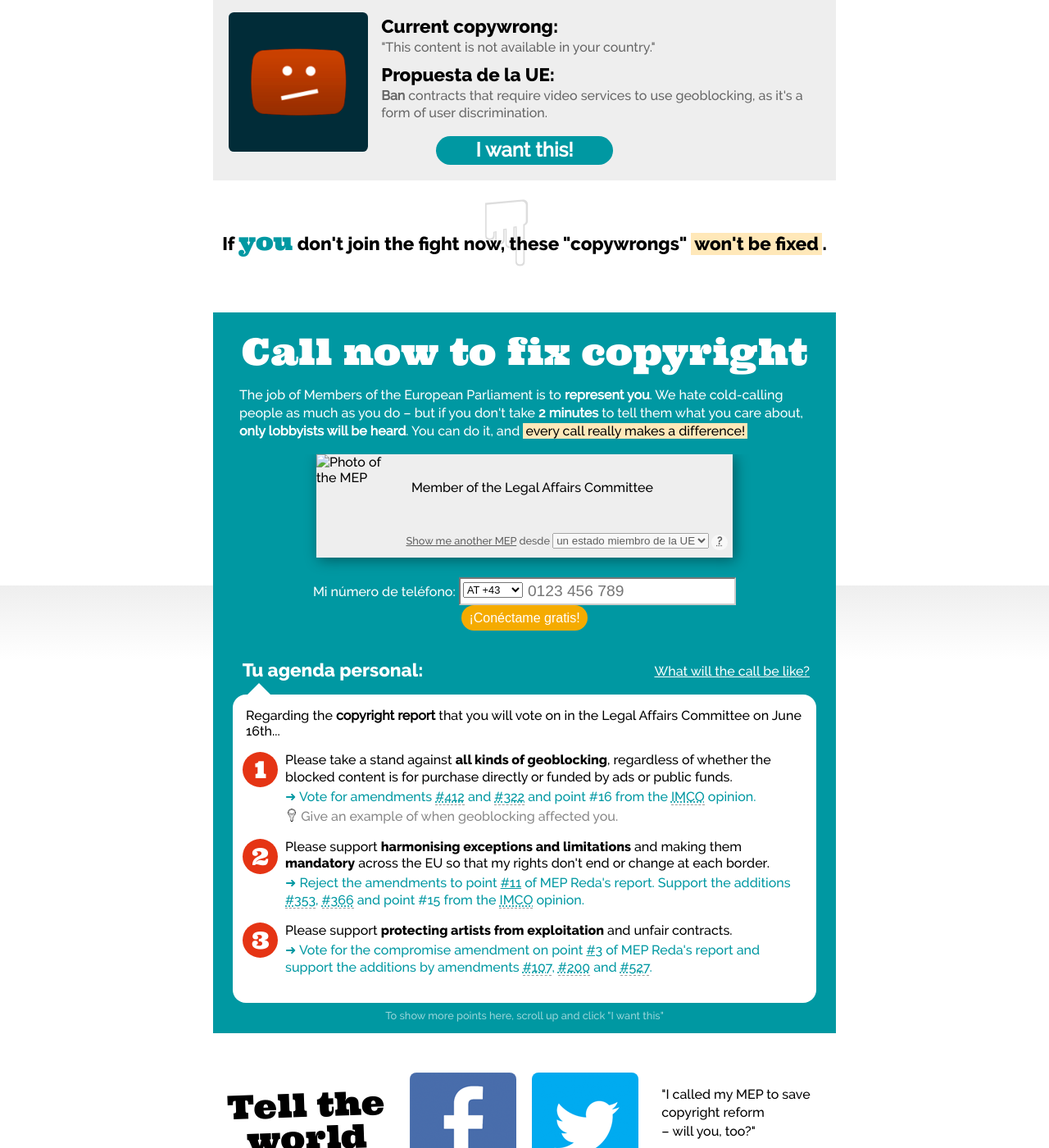
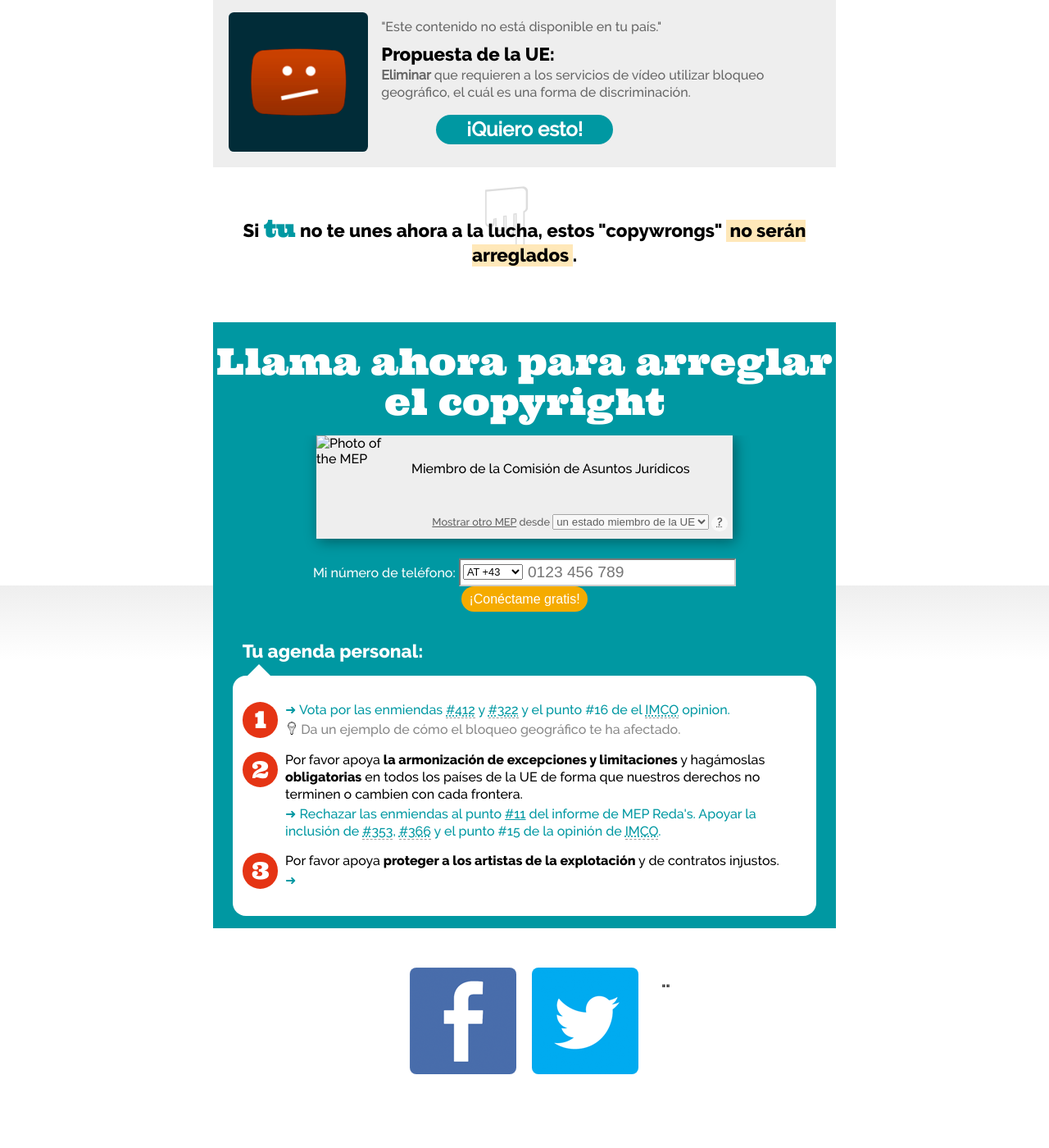
Before and after one commit to Copywrongs-Gang/Copywrongs2, a Jekyll site: the page built from es/index.html, in a window 1280 px wide and 1400 px high, scrolled down 1086 px. Shown: the whole window at 82% size. Built offline with Jekyll 4.4.1, drawn with Linux system fonts in a browser that asks for light colours; some of the changed text lies outside the part shown.

Commit message:
Translations

```diff
--- a/_data/spanish.yml
+++ b/_data/spanish.yml
@@ -8,101 +8,101 @@ debatingplans: "la UE está debatiendo planes para arreglar los problemas con el
 but: "Pero una poderosa alianza está saboteando estos necesarios cambios."
 whichthree: "¿Qué 3 de éstas propuestas son más importantes para ti?"
 geoblocking:
-    h: "<span>Overcome</span> geoblocking"
-    cw: "This content is not available in your country."
-    eu: "<strong>Ban</strong> contracts that require video services to use geoblocking, as it's a form of user discrimination."
-    please: "Please take a stand against <strong>all kinds of geoblocking</strong>, regardless of whether the blocked content is for purchase directly or funded by ads or public funds."
-    do: Vote for amendments <abbr class="am" title="Calls for an end to geoblocking">#412</abbr> and <abbr class="am" title="States that geoblocking should not prevent cultural minorities from accessing content">#322</abbr> and point <span class="am">#16</span> from the <abbr title="Internal Market Committee">IMCO</abbr> opinion.
-    tip: "Give an example of when geoblocking affected you."
+    h: "<span>Superar</span> el bloque geográfico"
+    cw: "Este contenido no está disponible en tu país."
+    eu: "<strong>Eliminar</strong> que requieren a los servicios de vídeo utilizar bloqueo geográfico, el cuál es una forma de discriminación."
+#    please: "Please take a stand against <strong>all kinds of geoblocking</strong>, regardless of whether the blocked content is for purchase directly or funded by ads or public funds."
+    do: Vota por las enmiendas <abbr class="am" title="Pide que se ponga fin al bloqueo">#412</abbr> y <abbr class="am" title="Establece que el bloqueo geográfico no debe impedir que las minorías culturales tengan acceso a contenido">#322</abbr> y el punto <span class="am">#16</span> de el <abbr title="Comisión de Mercado Interior">IMCO</abbr> opinion.
+    tip: "Da un ejemplo de cómo el bloqueo geográfico te ha afectado."
 extendborders:
-    h: "<span>Extend</span> your rights beyond borders"
-    cw: "What's allowed varies widely between EU countries. If you don't read up on the laws when travelling, you might become an outlaw!"
-    eu: "Make the <strong>exceptions and limitations</strong> to copyright <strong>mandatory</strong> across all EU member states."
+    h: "<span>Extender</span> tus derechos más allá de las fronteras"
+    cw: "Lo que está permitido varía ampliamente entre países de la UE. Si no te lees las leyes cuando viajas, ¡puedes convertirte en un delicuente!"
+    eu: "Hacer las <strong>excepciones y limitaciones</strong> al copyright <strong>obligatorias</strong> para todos los miembros de la UE."
     link: "https://juliareda.eu/copyright-evaluation-report-explained/#mandatory"
-    please: "Please support <strong>harmonising exceptions and limitations</strong> and making them <strong>mandatory</strong> across the EU so that my rights don't end or change at each border."
-    do: Reject the amendments to point <a class="am" href="https://juliareda.eu/copyright-evaluation-report-explained/#terms" target="_blank">#11</a> of MEP Reda's report. Support the additions <abbr class="am" title="Calls for new mandatory exceptions, for example for user-generated content">#353</abbr>, <abbr class="am" title="Calls for making exceptions mandatory">#366</abbr> and point <span class="am">#15</span> from the <abbr title="Internal Market Committee">IMCO</abbr> opinion.
+    please: "Por favor apoya <strong>la armonización de excepciones y limitaciones</strong> y hagámoslas <strong>obligatorias</strong> en todos los países de la UE de forma que nuestros derechos no terminen o cambien con cada frontera."
+    do: Rechazar las enmiendas al punto <a class="am" href="https://juliareda.eu/copyright-evaluation-report-explained/#terms" target="_blank">#11</a> del informe de MEP Reda's. Apoyar la inclusión de <abbr class="am" title="Pide nuevas excepciones obligatorias, por ejemplo para el contenido generado por el usuario">#353</abbr>, <abbr class="am" title="Pedir hacer excepciones obligatorias">#366</abbr> y el punto <span class="am">#15</span> de la opinión de <abbr title="Internal Market Committee">IMCO</abbr>.
 protectauthors:
-    h: "<span>Protect</span> authors from unfair contracts"
-    cw: "Artists don't have lawyers. Publishers and labels have armies of them. Guess who has the upper hand in contract negotiations?"
-    eu: "Protect artists from expoitative <strong>total buy-out contracts</strong> Europe-wide and allow them to <strong>take back their rights</strong> if unused."
+    h: "<span>Proteger</span> a los autores de contratos injustos"
+    cw: "Los artistas no tienen abogados. Los editores y los sellos tienen ejercitos de ellos. ¿Adivinas quién tiene las de ganar en las negociaciones de contratos?"
+#    eu: "Protect artists from expoitative <strong>total buy-out contracts</strong> Europe-wide and allow them to <strong>take back their rights</strong> if unused."
     link: "https://juliareda.eu/copyright-evaluation-report-explained/#authors"
-    please: "Please support <strong>protecting artists from exploitation</strong> and unfair contracts."
-    do: Vote for the compromise amendment on point <a class="am" href="https://juliareda.eu/copyright-evaluation-report-explained/#authors" target="_blank">#3</a> of MEP Reda's report and support the additions by amendments <abbr class="am" title="Cites a UN report that emphasizes the importance of protecting authors">#107</abbr>, <abbr class="am" title="Calls for an author's right to bring their works to the market themselves in case a rightholder does not do so for a period of time">#200</abbr> and <abbr class="am" title="Calls for income tied to exceptions and limitations (e.g. private copying levies) to go directly to the authors, not other rightholders">#527</abbr>.
+    please: "Por favor apoya <strong>proteger a los artistas de la explotación</strong> y de contratos injustos."
+#    do: Vote for the compromise amendment on point <a class="am" href="https://juliareda.eu/copyright-evaluation-report-explained/#authors" target="_blank">#3</a> of MEP Reda's report and support the additions by amendments <abbr class="am" title="Cites a UN report that emphasizes the importance of protecting authors">#107</abbr>, <abbr class="am" title="Calls for an author's right to bring their works to the market themselves in case a rightholder does not do so for a period of time">#200</abbr> and <abbr class="am" title="Calls for income tied to exceptions and limitations (e.g. private copying levies) to go directly to the authors, not other rightholders">#527</abbr>.
 righttoquote:
-    h: "<span>Grant</span> vloggers the right to quote"
-    cw: "Quoting some words is usually legal, but this hasn't been extended to videos or sound recordings – making YouTubers & podcasters outlaws."
-    eu: "Exceptions like the one for quotation must apply to all forms of cultural expression in a <strong>technology-neutral</strong> manner."
+    h: "<span>Garantizar</span> a vloggers el derecho de cita"
+#    cw: "Quoting some words is usually legal, but this hasn't been extended to videos or sound recordings – making YouTubers & podcasters outlaws."
+#    eu: "Exceptions like the one for quotation must apply to all forms of cultural expression in a <strong>technology-neutral</strong> manner."
     link: "https://juliareda.eu/copyright-evaluation-report-explained/#audiovisual"
-    please: "Please support <strong>extending quotation rights to audiovisual media</strong>."
-    do: Reject the amendments to point <a href="https://juliareda.eu/copyright-evaluation-report-explained/#audiovisual" target="_blank" class="am">#14</a> of MEP Reda's report.
-    tip: "Give an example of when you've quoted something in video or audio or if you're a fan of creators who do."
+#    please: "Please support <strong>extending quotation rights to audiovisual media</strong>."
+#    do: Reject the amendments to point <a href="https://juliareda.eu/copyright-evaluation-report-explained/#audiovisual" target="_blank" class="am">#14</a> of MEP Reda's report.
+#    tip: "Give an example of when you've quoted something in video or audio or if you're a fan of creators who do."
 righttolink:
-    h: "<span>Defend</span> your right to link"
-    cw: "The web is made of links. Can posting one be a crime? News publishers are calling for laws that limit how others can link to their websites."
-    eu: "Reject such laws and preserve the freedom to link."
+    h: "<span>Defender</span> tu derecho a enlazar"
+#    cw: "The web is made of links. Can posting one be a crime? News publishers are calling for laws that limit how others can link to their websites."
+#    eu: "Reject such laws and preserve the freedom to link."
     link: "https://savethelink.org"
-    please: "Please take a stand against an <strong>ancillary copyright for press publishers</strong> which would restrict linking to news articles."
-    do: Reject amendment <abbr class="am" title="Calls for the introduction of an ancillary copyright for press publishers">#204</abbr>. Support the compromise amendment on point <a href="https://juliareda.eu/copyright-evaluation-report-explained/#licenses" target="_blank" class="am">#21</a> of MEP Reda's report.
+#    please: "Please take a stand against an <strong>ancillary copyright for press publishers</strong> which would restrict linking to news articles."
+#    do: Reject amendment <abbr class="am" title="Calls for the introduction of an ancillary copyright for press publishers">#204</abbr>. Support the compromise amendment on point <a href="https://juliareda.eu/copyright-evaluation-report-explained/#licenses" target="_blank" class="am">#21</a> of MEP Reda's report.
 publicdomain:
-    h: "<span>Safeguard</span> the public domain"
-    cw: "Old artwork whose copyright has expired belongs to everyone. Yet some people claim digitising it grants new copyright."
-    eu: "Digitisation of works that are commonly owned shouldn't grant new protection."
+    h: "<span>Salvaguardar</span> el dominio público"
+#    cw: "Old artwork whose copyright has expired belongs to everyone. Yet some people claim digitising it grants new copyright."
+#    eu: "Digitisation of works that are commonly owned shouldn't grant new protection."
     link: "https://juliareda.eu/copyright-evaluation-report-explained/#publicdomain"
-    please: "Please <strong>safeguard the public domain</strong> by clarifying that making a digital copy of something that's free of copyright doesn't grant new copyright."
-    do: Reject amendments that would water down point <a href="https://juliareda.eu/copyright-evaluation-report-explained/#publicdomain" target="_blank" class="am">#6</a> in MEP Reda's report – support amendment <span class="am">#264</span> which clarifies it.
+#    please: "Please <strong>safeguard the public domain</strong> by clarifying that making a digital copy of something that's free of copyright doesn't grant new copyright."
+#    do: Reject amendments that would water down point <a href="https://juliareda.eu/copyright-evaluation-report-explained/#publicdomain" target="_blank" class="am">#6</a> in MEP Reda's report – support amendment <span class="am">#264</span> which clarifies it.
 libraries:
-    h: "<span>Enable</span> libraries to do their job online"
-    cw: "Libraries pay authors in return for the right to lend physical copies of books. But this right doesn't exist on the internet."
-    eu: "Allow <strong>e-lending</strong> so that libraries can continue fulfilling their important social function."
+#    h: "<span>Enable</span> libraries to do their job online"
+#    cw: "Libraries pay authors in return for the right to lend physical copies of books. But this right doesn't exist on the internet."
+#    eu: "Allow <strong>e-lending</strong> so that libraries can continue fulfilling their important social function."
     link: "https://juliareda.eu/copyright-evaluation-report-explained/#elending"
-    please: "Please allow libraries to <strong>e-lend books</strong>."
-    do: Vote for  amendments <abbr class="am" title="Calls for expanding mandatory exceptions to cover libraries">#348</abbr>, <abbr class="am" title="Calls for strengthening exceptions in the public interest">#350</abbr> and for points <span class="am">#16</span> and <span class="am">#22</span> from the <abbr title="Industry Committee">ITRE</abbr> opinion.
+#    please: "Please allow libraries to <strong>e-lend books</strong>."
+#    do: Vote for  amendments <abbr class="am" title="Calls for expanding mandatory exceptions to cover libraries">#348</abbr>, <abbr class="am" title="Calls for strengthening exceptions in the public interest">#350</abbr> and for points <span class="am">#16</span> and <span class="am">#22</span> from the <abbr title="Industry Committee">ITRE</abbr> opinion.
 publicspace:
-    h: "<span>Ensure</span> public space is for everyone"
-    cw: "In Germany you can freely post photos of public buildings online – but across the border in France the architect could sue you!"
-    eu: "Ensure <strong>freedom of panorama</strong> across Europe: Publishing pictures of what's permanently in the public must be legal."
+    h: "<span>Asegurar</span> que el espacio público es para todos"
+#    cw: "In Germany you can freely post photos of public buildings online – but across the border in France the architect could sue you!"
+#    eu: "Ensure <strong>freedom of panorama</strong> across Europe: Publishing pictures of what's permanently in the public must be legal."
     link: "https://juliareda.eu/copyright-evaluation-report-explained/#panorama"
-    please: "Please ensure <strong>freedom of panorama</strong> in Europe, so that sharing photos of public buildings is legal – no matter whether for commercial or non-commercial purposes."
-    do: Reject any amendements that water down <a class="am" href="https://juliareda.eu/copyright-evaluation-report-explained/#panorama" target="_blank">#16</a> of MEP Reda's report, vote for the original text or the compromise amendment if there is one.
+#    please: "Please ensure <strong>freedom of panorama</strong> in Europe, so that sharing photos of public buildings is legal – no matter whether for commercial or non-commercial purposes."
+#    do: Reject any amendements that water down <a class="am" href="https://juliareda.eu/copyright-evaluation-report-explained/#panorama" target="_blank">#16</a> of MEP Reda's report, vote for the original text or the compromise amendment if there is one.
 education:
-    h: "<span>Protect</span> educational uses"
-    cw: "Schools may often freely use physical books to teach from – but putting the same content on the school intranet as a PDF can be illegal."
-    eu: "A Europe-wide comphrehensive copyright <strong>exception for educational use</strong>"
+    h: "<span>Proteger</span> los usos educativos"
+#    cw: "Schools may often freely use physical books to teach from – but putting the same content on the school intranet as a PDF can be illegal."
+#    eu: "A Europe-wide comphrehensive copyright <strong>exception for educational use</strong>"
     link: "https://juliareda.eu/copyright-evaluation-report-explained/#education"
-    please: "Please support a copyright exception that allows <strong>educational use</strong> of copyrighted materials, also in the digital world."
-    do: Reject amendments that would water down point <a href="https://juliareda.eu/copyright-evaluation-report-explained/#education" target="_blank" class="am">#19</a> in MEP Reda's report – that is, all except amendments <span class="am">#466-468</span>.
+#    please: "Please support a copyright exception that allows <strong>educational use</strong> of copyrighted materials, also in the digital world."
+#    do: Reject amendments that would water down point <a href="https://juliareda.eu/copyright-evaluation-report-explained/#education" target="_blank" class="am">#19</a> in MEP Reda's report – that is, all except amendments <span class="am">#466-468</span>.
 availability:
-    h: "<span>Enhance</span> the availability of works"
-    cw: "Copyright lasts 70 years after the author's death. The vast majority of works are not profitable that long – they simply become unavailable."
-    eu: "Reduce the copyright term to the international standard of life + <strong>50 years</strong>."
+#    h: "<span>Enhance</span> the availability of works"
+#    cw: "Copyright lasts 70 years after the author's death. The vast majority of works are not profitable that long – they simply become unavailable."
+#    eu: "Reduce the copyright term to the international standard of life + <strong>50 years</strong>."
     link: "https://juliareda.eu/copyright-evaluation-report-explained/#term"
-    please: "Please support a harmonisation of <strong>copyright terms</strong> at the Berne Convention standard of life + <strong>50</strong> years."
-    do: Reject the amendments to point <a href="https://juliareda.eu/copyright-evaluation-report-explained/#terms" target="_blank" class="am">#7</a> of MEP Reda's report and support point <span class="am">#18</span> from the <abbr title="Industry Committee">ITRE</abbr> opinion.
+#    please: "Please support a harmonisation of <strong>copyright terms</strong> at the Berne Convention standard of life + <strong>50</strong> years."
+#    do: Reject the amendments to point <a href="https://juliareda.eu/copyright-evaluation-report-explained/#terms" target="_blank" class="am">#7</a> of MEP Reda's report and support point <span class="am">#18</span> from the <abbr title="Industry Committee">ITRE</abbr> opinion.
 digitallocks:
-    h: "<span>Reject</span> digital locks"
-    cw: "The law says you can make copies of media you purchased for private use – but in practice, digital locks often prevent you."
-    eu: "Ensure that technical measures can't limit your legal rights."
+    h: "<span>Rechazar</span> bloqueos digitales"
+#    cw: "The law says you can make copies of media you purchased for private use – but in practice, digital locks often prevent you."
+#    eu: "Ensure that technical measures can't limit your legal rights."
     link: "https://juliareda.eu/copyright-evaluation-report-explained/#drm"
-    please: "Please ensure that technological protection (<strong>DRM</strong>) does not obstruct legal use of purchased content."
-    do: Vote for point <span class="am">#26</span> from the <abbr title="Internal Market Committee">IMCO</abbr> opinion and point <span class="am">#29</span> from the <abbr title="Industry Committee">ITRE</abbr> opinion. Support the compromise on point <a href="https://juliareda.eu/copyright-evaluation-report-explained/#drm" target="_blank" class="am">#23</a> of MEP Reda's report and reject all amendments to point <a href="https://juliareda.eu/copyright-evaluation-report-explained/#drm" target="_blank" class="am">#24</a>.
-    tip: "Give an example of when DRM stood in the way of your legal activity (eg. making copies for private use)."
+#    please: "Please ensure that technological protection (<strong>DRM</strong>) does not obstruct legal use of purchased content."
+#    do: Vote for point <span class="am">#26</span> from the <abbr title="Internal Market Committee">IMCO</abbr> opinion and point <span class="am">#29</span> from the <abbr title="Industry Committee">ITRE</abbr> opinion. Support the compromise on point <a href="https://juliareda.eu/copyright-evaluation-report-explained/#drm" target="_blank" class="am">#23</a> of MEP Reda's report and reject all amendments to point <a href="https://juliareda.eu/copyright-evaluation-report-explained/#drm" target="_blank" class="am">#24</a>.
+#    tip: "Give an example of when DRM stood in the way of your legal activity (eg. making copies for private use)."
 filesharing:
-    h: "<span>Legalise</span> personal file sharing"
-    cw: "Teenagers exchanging music online are made criminals by current laws. But frequently, a shared file is not a lost sale, but free advertising."
-    eu: "Recognise a right to share non-commercially."
-    please: "Please stop the criminalisation of personal, not-for-profit <strong>file sharing</strong>."
-    do: Vote for amendments <abbr class="am" title="Calls for exploring the legalization of non commercial private sharing">#507</abbr> and <abbr class="am" title="Urges increased legal certainty for P2P sharing">#355</abbr>.
-    tip: "Give an example of when file sharing was benefitial to an artist, e.g. you discovered an artist you became a fan of, attending concerts or buying their products later."
-currentcopywrong: "Current copywrong:"
+#    h: "<span>Legalizar</span> el intercambio personal de archivos"
+#    cw: "Teenagers exchanging music online are made criminals by current laws. But frequently, a shared file is not a lost sale, but free advertising."
+#    eu: "Recognise a right to share non-commercially."
+#    please: "Please stop the criminalisation of personal, not-for-profit <strong>file sharing</strong>."
+#    do: Vote for amendments <abbr class="am" title="Calls for exploring the legalization of non commercial private sharing">#507</abbr> and <abbr class="am" title="Urges increased legal certainty for P2P sharing">#355</abbr>.
+#    tip: "Give an example of when file sharing was benefitial to an artist, e.g. you discovered an artist you became a fan of, attending concerts or buying their products later."
+#currentcopywrong: "Current copywrong:"
 euproposal: "Propuesta de la UE:"
-iwant: "I want this!"
+iwant: "¡Quiero esto!"
 readmore: "Leer más"
-joinfight: If <span>you</span> don't join the fight now, these "copywrongs" <u>won't be fixed</u>.
+joinfight: Si <span>tu</span> no te unes ahora a la lucha, estos "copywrongs" <u>no serán arreglados</u>.
 call:
-    h: "Call now to fix copyright"
-    text: "The job of Members of the European Parliament is to <strong>represent you</strong>. We hate cold-calling people as much as you do &ndash; but if you don't take <strong>2 minutes</strong> to tell them what you care about, <strong>only lobbyists will be heard</strong>. You can do it, and <u>every call really makes a difference!</u>"
-    jurimember: "Member of the Legal Affairs Committee"
-    showother: "Show me another MEP"
+    h: "Llama ahora para arreglar el copyright"
+#    text: "The job of Members of the European Parliament is to <strong>represent you</strong>. We hate cold-calling people as much as you do &ndash; but if you don't take <strong>2 minutes</strong> to tell them what you care about, <strong>only lobbyists will be heard</strong>. You can do it, and <u>every call really makes a difference!</u>"
+    jurimember: "Miembro de la Comisión de Asuntos Jurídicos"
+    showother: "Mostrar otro MEP"
     from: "desde"
     memberstate: "un estado miembro de la UE"
     missingstate: "EU member states missing from this list have no MEPs on the Legal Affairs Committe. Sorry!"
@@ -110,11 +110,11 @@ call:
     other: "Otro"
     connectme: "¡Conéctame gratis!"
     thankyou: "¡Gracias! Deberías recibir una llamada en cualquier momento."
-    what: "What will the call be like?"
+#    what: "What will the call be like?"
     agenda: "Tu agenda personal:"
-    agendatext: "Regarding the <strong>copyright report</strong> that you will vote on in the Legal Affairs Committee on June 16th..."
-showmore: To show more points here, scroll up and click "I want this"
-tell: Tell the world
-icalled: I called my MEP to save copyright reform<br />– will you, too?
-sharetext:  Urgently needed copyright reform plans are in danger. I called my MEP and you should, too!
-credits: Created by the office of <a href="https://juliareda.eu" target="_blank">MEP Julia Reda</a>, the team of <a href="http://copy-me.org/" target="_blank">Copy-Me</a> and additional volunteers. <a href="https://github.com/Copywrongs-Gang/Copywrongs2">Fork me on Github</a><br />Graphics based in part on icons by EliRatus, useiconic.com, Cornelius Danger, Pedro Vidal, John Caserta, Carolina Andrea, Magicon, Luis Prado – all licensed Creative Commons – Attribution (CC BY 3.0)
+#    agendatext: "Regarding the <strong>copyright report</strong> that you will vote on in the Legal Affairs Committee on June 16th..."
+#showmore: To show more points here, scroll up and click "I want this"
+#tell: Tell the world
+#icalled: I called my MEP to save copyright reform<br />– will you, too?
+#sharetext:  Urgently needed copyright reform plans are in danger. I called my MEP and you should, too!
+#credits: Created by the office of <a href="https://juliareda.eu" target="_blank">MEP Julia Reda</a>, the team of <a href="http://copy-me.org/" target="_blank">Copy-Me</a> and additional volunteers. <a href="https://github.com/Copywrongs-Gang/Copywrongs2">Fork me on Github</a><br />Graphics based in part on icons by EliRatus, useiconic.com, Cornelius Danger, Pedro Vidal, John Caserta, Carolina Andrea, Magicon, Luis Prado – all licensed Creative Commons – Attribution (CC BY 3.0)
```
